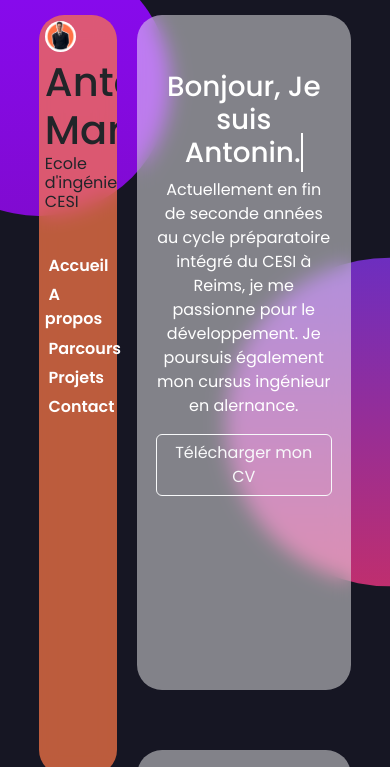
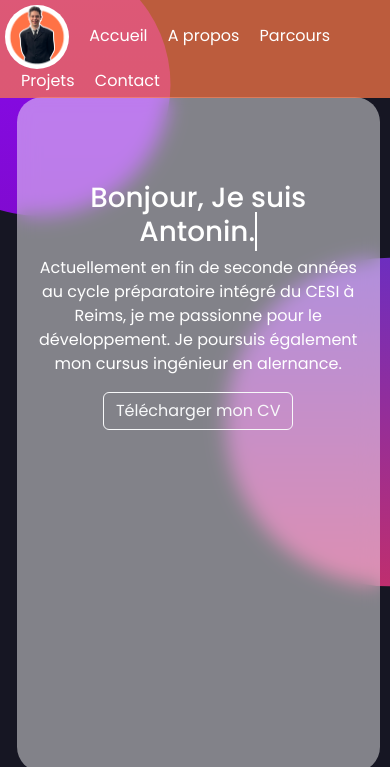
Before and after one commit to AntoninMart/Responsive_website, a plain HTML site: page index.html in a window 390 px wide. Shown: the top 767 px of the page. Drawn offline with nearby package versions, Linux system fonts and the light colour scheme.

Commit message:
responsive for phone

```diff
--- a/css/style.css
+++ b/css/style.css
@@ -9,9 +9,14 @@
     font-family: 'Poppins', sans-serif;
 }
 
+
 body {
     background-color: #161623;
     /* min-height: 100vh; */
+}
+
+.sidebar a {
+    text-decoration: none;
 }
 
 a {
@@ -36,13 +41,13 @@ body::after {
     left: 0;
     top: 0;
     width: 100%;
-    min-height: 100vh;
+    min-height: 100%;
     height: 100%;
     background: linear-gradient(#870aec, #6e0b81);
     clip-path: circle(20% at 10% 10%)
 }
 
-header {
+.sidebar {
     background-color: #ff7948b6;
     backdrop-filter: blur(10px);
     height: 90vh;
@@ -54,6 +59,8 @@ header {
     z-index: 1;
 }
 
+
+
 section {
     border-radius: 25px;
     background-color: rgba(255, 255, 255, 0.467);
@@ -62,7 +69,7 @@ section {
     height: auto;
     width: 55vw;
     margin-left: 35vw;
-    margin-top: 15px;
+    margin-top: 40px;
     margin-bottom: 60px;
     padding: 5vw;
     padding-bottom: 5vh;
@@ -70,13 +77,13 @@ section {
     z-index: 1;
 }
 
-header img {
+.sidebar img {
     margin: 7.5%;
     width: 40%;
     border-radius: 100%;
 }
 
-header h1{
+.sidebar h1{
     margin: 0;
     margin-left: 7.5%;
     overflow: hidden;
@@ -84,7 +91,7 @@ header h1{
     font-size: 2.5rem;
 }
 
-header h2{
+.sidebar h2{
     font-size: 1em;
     font-weight: 400;
     margin: 0;
@@ -117,10 +124,20 @@ header h2{
 }
 
 
-header p {
+.sidebar p {
     margin: 0;
     margin-bottom: 0%;
     font-size: 0.5em;
+}
+
+.header_top{
+    position: fixed;
+    z-index: 4;
+    background-color: red;
+    min-height: 5em;
+    width: 100%;
+    top: 0;
+    visibility: hidden;
 }
 
 scroll-container {
@@ -278,3 +295,31 @@ scroll-container {
         right: 30px;
     }
 }
+
+@media screen and (max-width: 1122px) {
+    .sidebar{
+        visibility: hidden;
+    }
+
+    .header_top{
+        visibility: visible;
+        padding: 5px;
+        background-color: #ff7948b6;
+    }
+
+    .header_top img {
+        max-width: 4em;
+        border-radius: 100%;
+    }
+    .header_top a {
+        text-decoration: none;
+        color: white;
+        padding-left: 1em;
+    }
+
+    section {
+        top: 5em;
+        margin: 2vh;
+        width: 93%;
+    }
+}
--- a/index.html
+++ b/index.html
@@ -13,7 +13,7 @@
 </head>
 
 <body>
-    <header>
+    <header class="sidebar">
         <img src="images/PHOTO_CV.png" alt="coucou">
         <h1>Antonin<br>Martinez</h1>
         <h2>Ecole d'ingénieurs CESI</h2>
@@ -27,8 +27,7 @@
         </nav>
 
         <!--E N  B A S  L A-->
-        <div class="wrapper">
-            <div class="flex-container">
+
           <div class="logonav">
               <a href="https://github.com/AntoninMart" class="m-link"><i class="fab fa-github"></i></a>
           </div>
@@ -41,8 +40,19 @@
           <div class="logonav">
               <a href="#" class="m-link"><i class="fas fa-code"></i></a>
           </div>
-            </div>
-        </div>
+
+    </header>
+
+    <header class="header_top">
+      <nav class="nav-page-top">
+        <img src="images/PHOTO_CV.png" alt="">
+        <a href="#accueil"><i class="fas fa-home"></i> Accueil</a>
+        <a href="#propos"><i class="fas fa-user"></i>   A propos</a>
+        <!--<a href="#experience"><i class="fas fa-lightbulb"></i> Expériences</a>-->
+        <a href="#parcours"><i class="fas fa-graduation-cap"></i> Parcours</a>
+        <a href="#projets"><i class="fas fa-cogs"></i> Projets</a>
+        <a href="#contact"><i class="fas fa-id-card-alt"></i> Contact</a>
+    </nav>
     </header>
 
     <section id="accueil">
```
Lines whose indentation alone changed are shown as unchanged.
